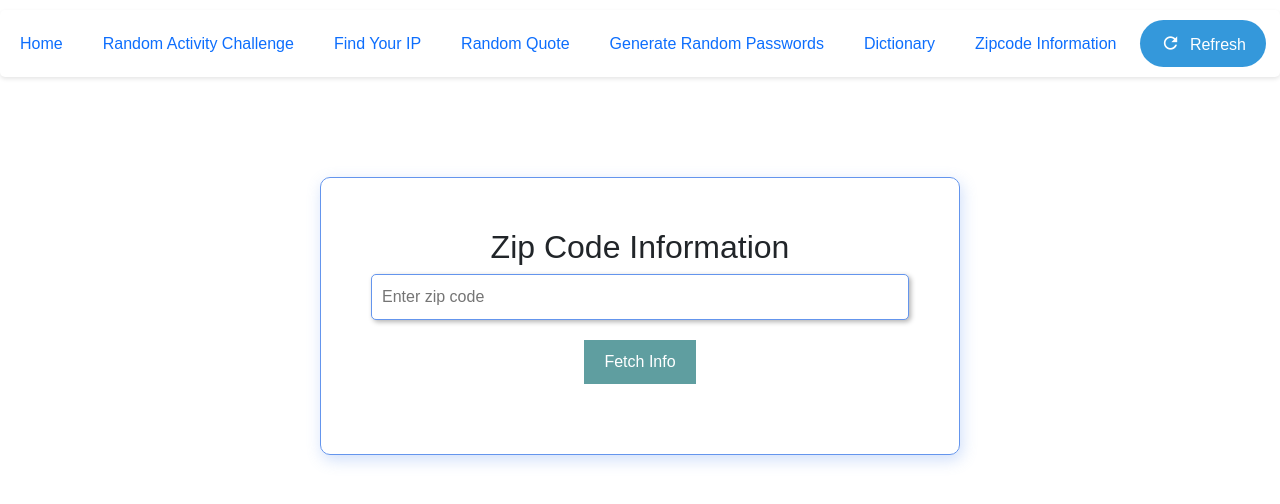
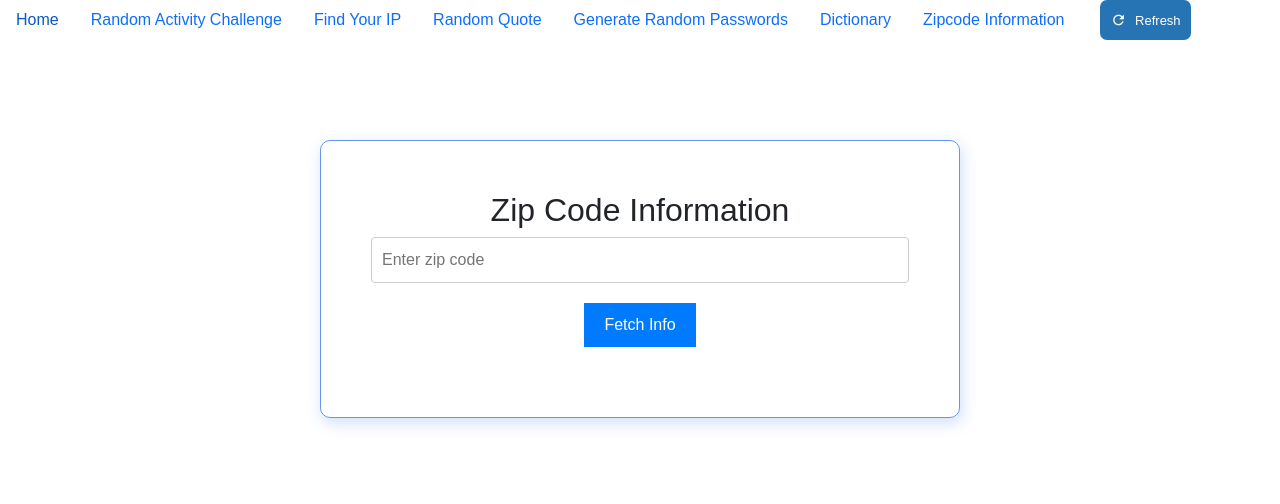
Before and after one commit to Kaiserabbas/Tool-Shed, a React (Create React App) app: page /zipCode in a window 1280 px wide. Shown: the top 504 px of the page. Built offline with nearby package versions, Linux system fonts and the light colour scheme.

Commit message:
Add custom styling for components

```diff
--- a/src/components/App.css
+++ b/src/components/App.css
@@ -1,4 +1,5 @@
 @import url('https://fonts.googleapis.com/icon?family=Material+Icons');
+@import 'bootstrap/dist/css/bootstrap.min.css';
 
 * {
   margin: 0;
@@ -11,13 +12,23 @@ body {
   background-color: #f5f5f5;
   color: #333;
   text-align: center;
-}
+    background-repeat: no-repeat;
+      background-size: 100vw;
+    }
 
 .headline {
+    background-color: #ffffffc5;
+      border-radius: 10px;
   margin: 50px 40px;
   padding: 20px;
 }
 
+.logo {
+  position: relative;
+  margin: 10px 80px 10px 0;
+  width: 150px;
+  height: auto;
+}
 .headline h1 {
   margin-bottom: 20px;
   font-size: 40px;
@@ -37,29 +48,27 @@ body {
   color: cadetblue;
 }
 
-.nav {
-  display: flex;
-  justify-content: space-around;
-  align-items: center;
-  background-color: white;
-  box-shadow: 0 2px 4px rgba(0, 0, 0, 0.1);
-  padding: 10px;
+.navbar {
+  box-shadow: 0 2px 10px rgba(0, 0, 0, 0.3);
   border-radius: 5px;
   margin: 10px 0;
+  padding: 10px 40px;
 }
 
-.nav-link {
-  color: cadetblue;
+.contact{
+  margin: 0 20px 0 0;
   text-decoration: none;
-  padding: 10px;
-  border-radius: 5px;
-  transition: background-color 0.3s, color 0.3s;
 }
 
-.nav-link:hover,
-.nav-link:focus {
-  background-color: rgba(22, 81, 83, 0.1);
-  color: cadetblue;
+#navbarNavDropdown {
+  padding: 10px;
+  color: #007bff;
+}
+
+.nav-brand {
+  color: #007bff;
+  margin: 0 50px 5px 50px;
+  padding: 10px;
 }
 
 button{
@@ -73,39 +82,43 @@ button{
 
 button:hover {
   background-color: #2674b3;
-  transform: scale(1.1);
   border-radius: 10px;
     border-radius: 15px;
 }
 
 button:focus {
   outline: none;
-  transform: scale(1.2);
-  box-shadow: 0 0 10px rgba(0, 0, 0, 0.1);
+  transform: scale(0.9);
+  box-shadow: 0 0 10px rgba(0, 0, 0, 0.3);
 }
 
 .refresh-button {
-  background-color: #3498db;
+  margin: 0 0 0 20px;
+  background-color:#2674b3;
   color: white;
-  padding: 10px 20px;
+  padding: 5px 10px;
   border: none;
+  font-size: small;
   cursor: pointer;
-  border-radius: 25px;
+  border-radius: 7px;
 }
 
 .refresh-button:hover {
-  background-color: #2674b3;
+  background-color:#007bff;
 }
 
 .material-icons {
-  font-size: 20px;
+  font-size: 16px;
   position: relative;
   top: 3px;
   margin-right: 5px;
 }
 
 .ip {
+    background-color: #ffffffc5;
+      border-radius: 10px;
   margin: 50px 40px;
+  padding: 20px 50px;
 }
 
 .ip button {
@@ -123,6 +136,8 @@ button:focus {
 }
 
 .quote-container {
+    background-color: #ffffffc5;
+      border-radius: 10px;
   margin: 100px auto;
   text-align: center;
   padding: 50px;
@@ -143,6 +158,8 @@ button:focus {
   color: #2674b3;}
 
 .activity {
+    background-color: #ffffffc5;
+      border-radius: 10px;
   margin: 100px auto;
     text-align: center;
     padding: 50px;
@@ -172,6 +189,8 @@ button:focus {
 }
 
 .password {
+    background-color: #ffffffc5;
+      border-radius: 10px;
   margin: 100px auto;
     text-align: center;
     padding: 50px;
@@ -197,6 +216,8 @@ button:focus {
 }
 
 .dictionary {
+    background-color: #ffffffc5;
+      border-radius: 10px;
   margin: 100px auto;
     text-align: center;
     padding: 50px;
@@ -206,8 +227,10 @@ button:focus {
     border-radius: 10px;
 }
 
+di
+
 input {
-  padding: 10px;
+  padding: 10px 20px;
   margin: 20px 0;
   border: 1px solid rgb(100, 149, 237);
   border-radius: 5px;
@@ -219,7 +242,13 @@ input {
   margin: 20px 0;
 }
 
+.definitions {
+  text-align: left;
+}
+
 .zipcode {
+    background-color: #ffffffc5;
+      border-radius: 10px;
   margin: 100px auto;
     text-align: center;
     padding: 50px;
@@ -232,3 +261,90 @@ input {
 .zipcode button {
   margin: 20px 0;
 }
+
+.weather {
+  background-color: #ffffffc5;
+  border-radius: 10px;
+  margin: 100px auto;
+  text-align: center;
+  padding: 50px;
+  border: 1px solid rgb(100, 149, 237);
+  box-shadow: 2px 5px 15px rgb(100, 149, 237, 0.3);
+  width: 50%;
+
+}
+
+.weather form {
+  display: flex;
+  flex-direction: column;
+}
+
+.weather form input {
+  width: auto;
+  margin: 10px 0;
+}
+
+.units {
+  display:inline-flex;
+  gap: 10px;
+  align-items: center;
+  justify-content: center;
+  margin: 10px 0;
+}
+
+.weather button {
+  margin: 20px 0;
+}
+
+.weather button:active {
+  transform: scale(1.1);
+}
+
+.icon {
+  width: 200px;
+  margin: -50px 0;
+}
+
+/* Add your custom styling here */
+
+.contact-page {
+  max-width: 600px;
+  margin: 0 auto;
+  padding: 20px;
+  border: 1px solid #ccc;
+  border-radius: 8px;
+  box-shadow: 0 2px 4px rgba(0, 0, 0, 0.1);
+  background-color: #fff;
+}
+
+.form-group {
+  margin-bottom: 20px;
+}
+
+label {
+  display: block;
+  font-weight: bold;
+  margin-bottom: 8px;
+}
+
+input[type='text'],
+input[type='email'],
+textarea {
+  width: 100%;
+  padding: 10px;
+  border: 1px solid #ccc;
+  border-radius: 4px;
+}
+
+button {
+  background-color: #007bff;
+  color: #fff;
+  border: none;
+  border-radius: 4px;
+  padding: 10px 20px;
+  cursor: pointer;
+}
+
+button:hover {
+  background-color: #0056b3;
+}
```
